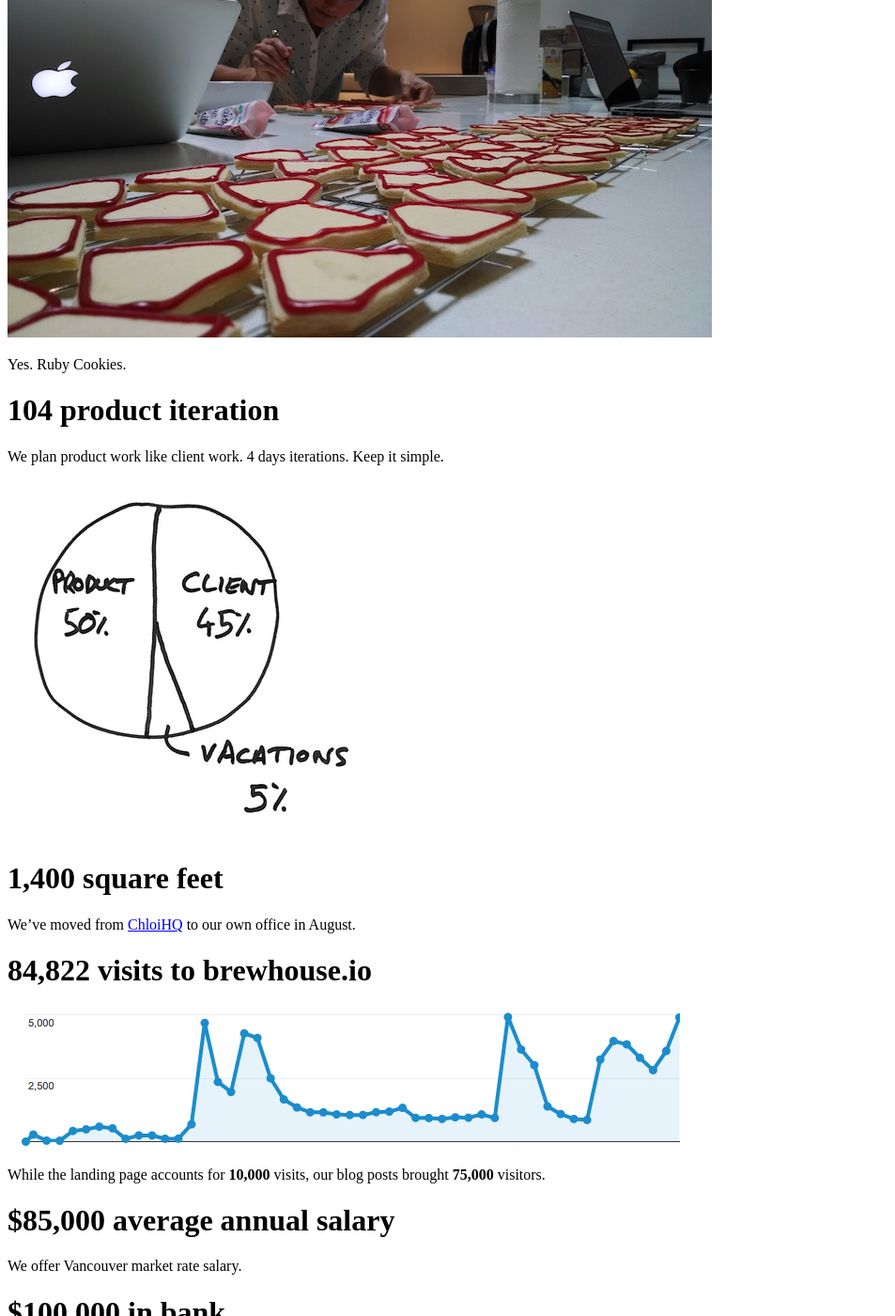
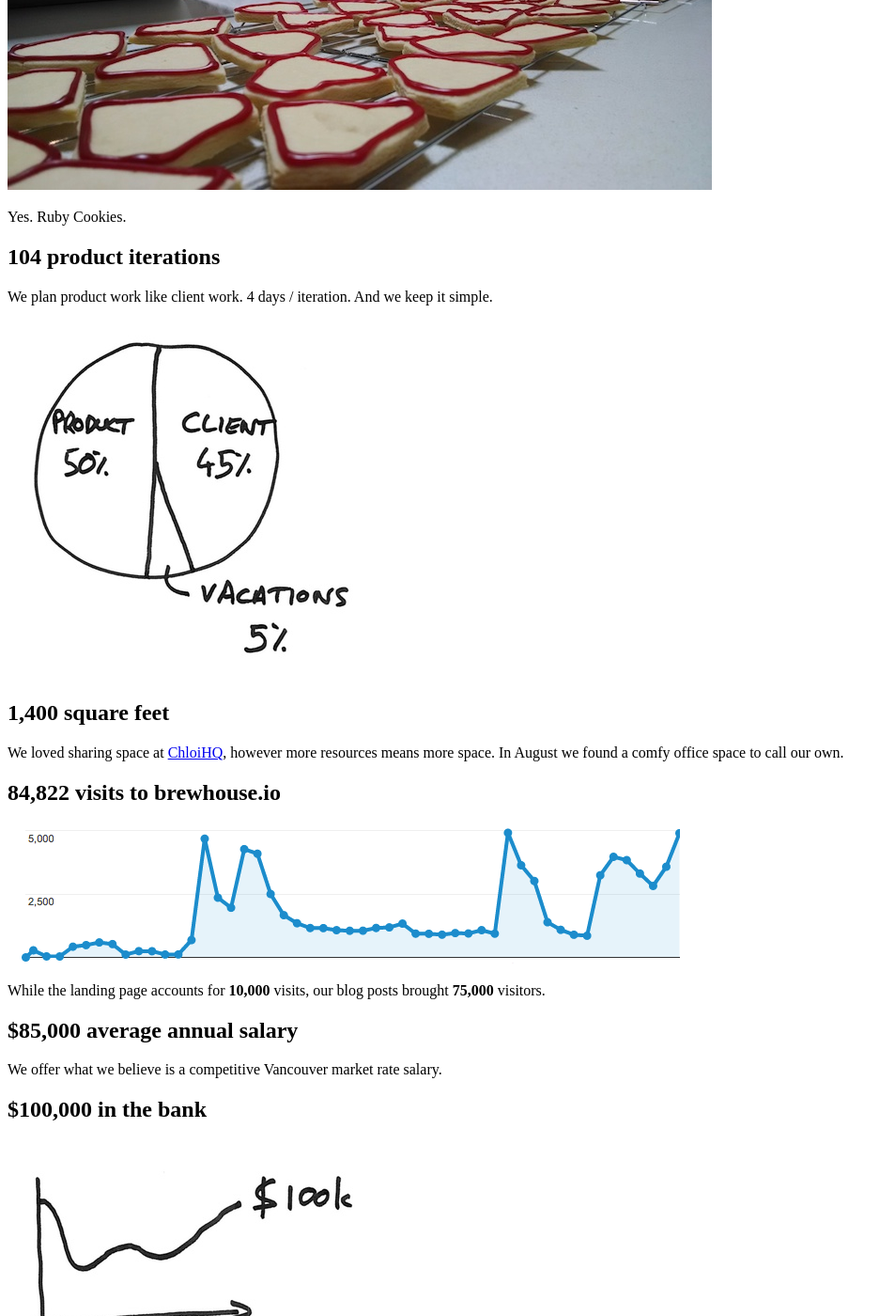
Before and after one commit to BrewhouseTeam/brewhouseteam.github.io, a Jekyll site: the page built from _posts/2014-12-30-brewhouse-2014-by-the-numbers.md, in a window 1280 px wide and 1400 px high, scrolled down 4734 px. Shown: the whole window at 94% size, without its empty margins (0-953 px from the left). Built offline with Jekyll 4.4.1, drawn with Linux system fonts in a browser that asks for light colours; comment, search, counter and statistics services are not loaded; a style sheet for code colours, icons or effects is not loaded; some of the changed text lies outside the part shown.

Commit message:
the numbers game is A oh kay ready to go

```diff
--- a/_layouts/post.html
+++ b/_layouts/post.html
@@ -30,7 +30,7 @@
 
         <div class="mailchimp-form text-center">
           <p>
-            Stay updated with more from the BrewPub:
+            Stay up to date with us here at the BrewPub:
           </p>
           <!-- Begin MailChimp Signup Form -->
           <link href="//cdn-images.mailchimp.com/embedcode/slim-081711.css" rel="stylesheet" type="text/css">
@@ -38,7 +38,7 @@
             <form action="http://brewhouse.us8.list-manage.com/subscribe/post?u=c524f6473f5901cae1230a052&amp;id=14f9de4be1" method="post" id="mc-embedded-subscribe-form" name="mc-embedded-subscribe-form" class="validate" target="_blank" novalidate>
 
               <div class="col-sm-offset-1 col-sm-6">
-                <input type="email" value="" name="EMAIL" class="email" id="mce-EMAIL" placeholder="email address" required style="width: 100%; margin: 0 0 4% 0">
+                <input type="email" value="" name="EMAIL" class="email" id="mce-EMAIL" placeholder="your email address" required style="width: 100%; margin: 0 0 4% 0">
               </div>
               <!-- real people should not fill this in and expect good things - do not remove this or risk form bot signups-->
               <div style="position: absolute; left: -5000px;">
@@ -46,7 +46,7 @@
               </div>
 
               <div class="col-sm-4 subscribe-button">
-                <input type="submit" value="Join Now!" name="subscribe" id="mc-embedded-subscribe" class="button">
+                <input type="submit" value="SIGN UP NOW" name="subscribe" id="mc-embedded-subscribe" class="button">
               </div>
             </form>
           </div>
--- a/_posts/2014-12-30-brewhouse-2014-by-the-numbers.md
+++ b/_posts/2014-12-30-brewhouse-2014-by-the-numbers.md
@@ -12,7 +12,9 @@
 shared_description: Brewhouse by the numbers.
 ---
 
-# **3** new hires
+<h2 id="new-hires">
+  <span class="headline--numerals">3</span> <span class="headline--alphas">new hires</span>
+</h2>
 
 Brewhouse was founded in January 2014 by
 [Chuck](https://twitter.com/ChuckBergeron),
@@ -25,8 +27,9 @@
 joined us along the way and [Mark](https://twitter.com/markhazlett)
 has just started this week!
 
-
-# **4** events
+<h2 id="events">
+  <span class="headline--numerals">4</span> <span class="headline--alphas">events</span>
+</h2>
 
 ![boohouse](/images/posts/2014/Dec/boohouse.gif)
 
@@ -34,7 +37,9 @@
 we became *Boohouse* for Halloween and we collected non-perishable goods for the
 food bank at the *Mouthy Mixer*.
 
-# **5** conferences
+<h2 id="conferences">
+  <span class="headline--numerals">5</span> <span class="headline--alphas">conferences</span>
+</h2>
 
 ![conferences](/images/posts/2014/Dec/conferences.jpg)
 
@@ -46,7 +51,9 @@
 and
 [Ruby conf](http://rubyconf.org/) in San Diego!
 
-# **12** clients
+<h2 id="clients">
+  <span class="headline--numerals">12</span> <span class="headline--alphas">clients</span>
+</h2>
 
 <!-- break -->
 
@@ -58,7 +65,9 @@
 complete libraries and products.
 Being exposed to so many talented teams was just fabulous!
 
-# **15** blog posts
+<h2 id="blog-posts">
+  <span class="headline--numerals">15</span> <span class="headline--alphas">blog posts</span>
+</h2>
 
 **75,000** readers who wrote **85** comments. The most popular
 ones are
@@ -68,20 +77,26 @@
 [Big Data with Elastic
 Search](/blog/2014/11/04/big-data-with-elk-stack.html).
 
-# **24** (lightning) talks
+<h2 id="creative-fridays">
+  <span class="headline--numerals">24</span> <span class="headline--alphas">(lightning) talks</span>
+</h2>
 
 ![godfrey-talk](/images/posts/2014/Dec/talk.jpg)
 
-We spoke about Ruby, Angular, Rails, Ember, Application Performance and
-Running Start-ups at local events and conferences.
+We spoke about Ruby, Angular, Rails, Ember, Application / Database Performance, and
+how to run start-ups at local events and conferences.
 
-# **25** pounds of non-perishable goods donated to the Food Bank
+<h2 id="lbs-of-non-perishable-goods-donated">
+  <span class="headline--numerals">25</span> <span class="headline--alphas">lbs. of non-perishable goods donated</span>
+</h2>
 
 ![food-bank](/images/posts/2014/Dec/food-bank.jpg)
 
-A [Startups Care](http://www.startups-care.com) initiative.
+The terrific [Startups Care](http://www.startups-care.com) initiative.
 
-# **40** creative fridays
+<h2 id="creative-fridays">
+  <span class="headline--numerals">40</span> <span class="headline--alphas">creative fridays</span>
+</h2>
 
 Fridays are about everything but client work:
 we [contribute to open source](https://github.com/rails/rails/commits?author=chancancode),
@@ -91,17 +106,23 @@
 Roger](http://brewhouse.io/2014/06/27/say-hello-to-roundup-roger.html),
 and more!
 
-# **45** leads
+<h2 id="leads">
+  <span class="headline--numerals">45</span> <span class="headline--alphas">leads</span>
+</h2>
 
 ![leads](/images/posts/2014/Dec/leads.jpg)
 
 12 became clients.
 
-# **50** T-shirts shipped
+<h2 id="client-iterations">
+  <span class="headline--numerals">50</span> <span class="headline--alphas">T-shirts shipped</span>
+</h2>
 
 ![tshirts](/images/posts/2014/Dec/tshirts.jpg)
 
-# **88** client iterations
+<h2 id="client-iterations">
+  <span class="headline--numerals">88</span> <span class="headline--alphas">client iterations</span>
+</h2>
 
 ![week](/images/posts/2014/Dec/week.jpg)
 
@@ -109,42 +130,59 @@
 Thursday) dedicated to client work. Friday can be used as a
 buffer to cover statutory holidays or sick days.
 
-# **100** cookies
+<h2 id="cookies">
+  <span class="headline--numerals">100</span> <span class="headline--alphas">cookies</span>
+</h2>
 
 ![cookies](/images/posts/2014/Dec/cookies.jpg)
 
 Yes. Ruby Cookies.
 
-# **104** product iteration
+<h2 id="product-iterations">
+  <span class="headline--numerals">104</span> <span class="headline--alphas">product iterations</span>
+</h2>
 
-We plan product work like client work. 4 days iterations. Keep
+We plan product work like client work. 4 days / iteration. And we keep
 it simple.
 
 ![product-vs-client](/images/posts/2014/Dec/client-vs-product.jpg)
 
-# **1,400** square feet
+<h2 id="square-feet">
+  <span class="headline--numerals">1,400</span> <span class="headline--alphas">square feet</span>
+</h2>
 
-We've moved from [ChloiHQ](http://chloi.io) to our own office in August.
+We loved sharing space at [ChloiHQ](http://chloi.io), however more resources means more space. In
+August we found a comfy office space to call our own.
 
-# **84,822** visits to brewhouse.io
+<h2 id="visits-to-brewhouseio">
+  <span class="headline--numerals">84,822</span> <span class="headline--alphas">visits to brewhouse.io</span>
+</h2>
 
 ![visits](/images/posts/2014/Dec/visits.png)
 
 While the landing page accounts for **10,000** visits, our blog posts
 brought **75,000** visitors.
 
-# **$85,000** average annual salary
+<h2 id="average-annual-salary">
+  <span class="headline--numerals">$85,000</span> <span class="headline--alphas">average annual salary</span>
+</h2>
 
-We offer Vancouver market rate salary.
+We offer what we believe is a competitive Vancouver market rate salary.
 
-# **$100,000** in bank
+<h2 id="in-bank">
+  <span class="headline--numerals">$100,000</span> <span class="headline--alphas">in the bank</span>
+</h2>
 
 ![money](/images/posts/2014/Dec/money.jpg)
 
-* Initial investment from [Full Stack](http://fullstack.ca/): **+$100,000**
+* Initial investment from [FullStack](http://fullstack.ca/): **+$100,000**
 * Income from client work: **+$335,000**
 * [IRAP](http://www.nrc-cnrc.gc.ca/eng/irap/index.html) contributions: **+$55,000**
 * Salaries: **-$310,000**
 * Other expenses: **-$80,000**
 
-See you guys in 2015!
+<h2>
+  <span class="headline--numerals">2015</span> <span class="headline--alphas">here we come!</span>
+</h2>
+
+<br>
```
Also changed, not shown: _assets/javascripts/brewhouse.js (+13 -9 lines), _assets/stylesheets/brewhouse.css.scss (+23 -6 lines).
